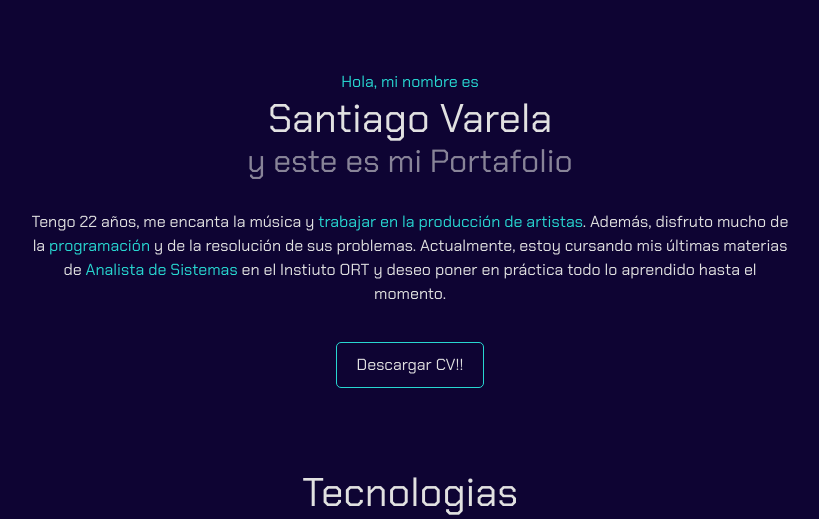
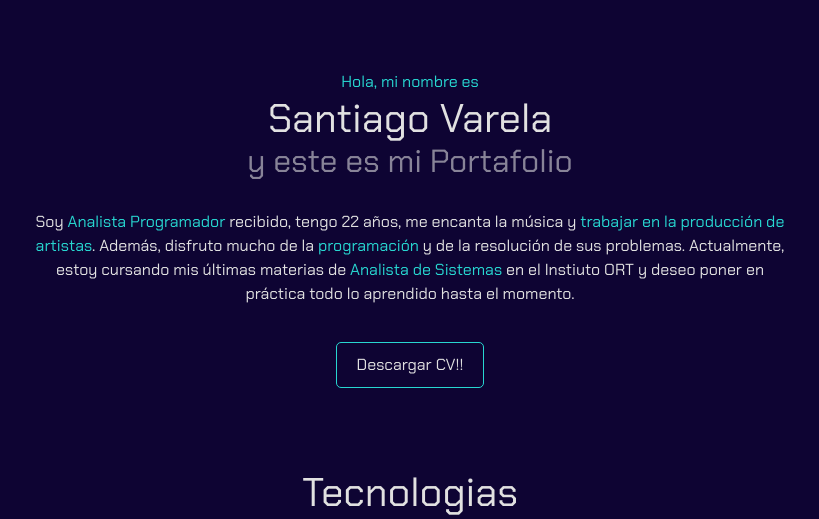
Before and after one commit to SantiagoVarela2001/Portafolio, a Django app: template Portafolio/templates/home.html in a window 1280 px wide. Shown: the top 519 px of the page, without its empty margins (230-1049 px from the left). Run offline with Django 4.2, Linux system fonts and the light colour scheme; the template is opened without the code that fills it: values that come from a table or form of the project are taken from there, others are empty.

Commit message:
detalles finales

```diff
--- a/Portafolio/templates/home.html
+++ b/Portafolio/templates/home.html
@@ -21,7 +21,7 @@
     </div>
 
     <div class="conteiner-resumen">
-        <p class="resumen">Tengo 22 años, me encanta la música y <w class="presentacion">trabajar en la producción de artistas</w>.
+        <p class="resumen">Soy <w class="presentacion">Analista Programador</w> recibido, tengo 22 años, me encanta la música y <w class="presentacion">trabajar en la producción de artistas</w>.
              Además, disfruto mucho de la <w class="presentacion">programación</w> y de la resolución de sus problemas.
               Actualmente, estoy cursando mis últimas materias de <w class="presentacion">Analista de Sistemas</w> en el Instiuto ORT
                y deseo poner en práctica todo lo aprendido hasta el momento.
```
Also changed, not shown: 1 other file.
